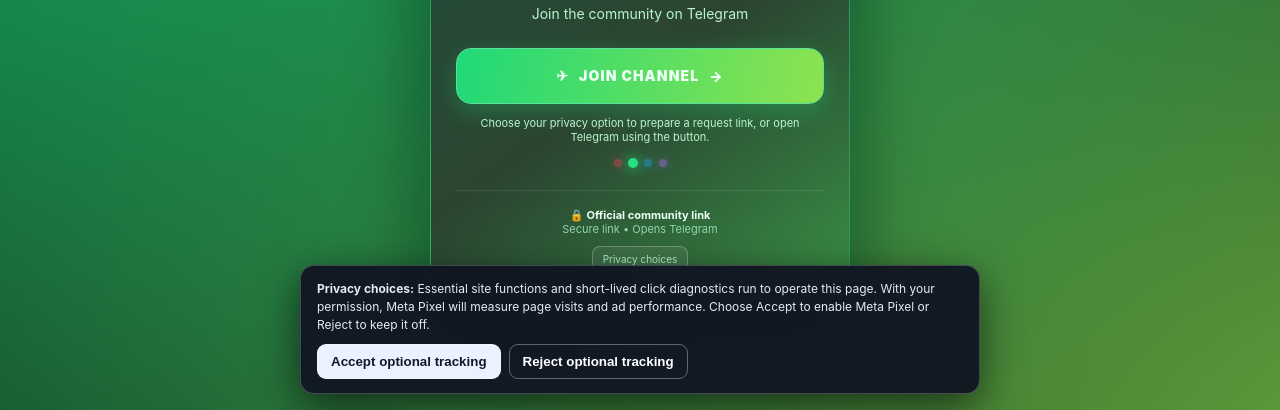
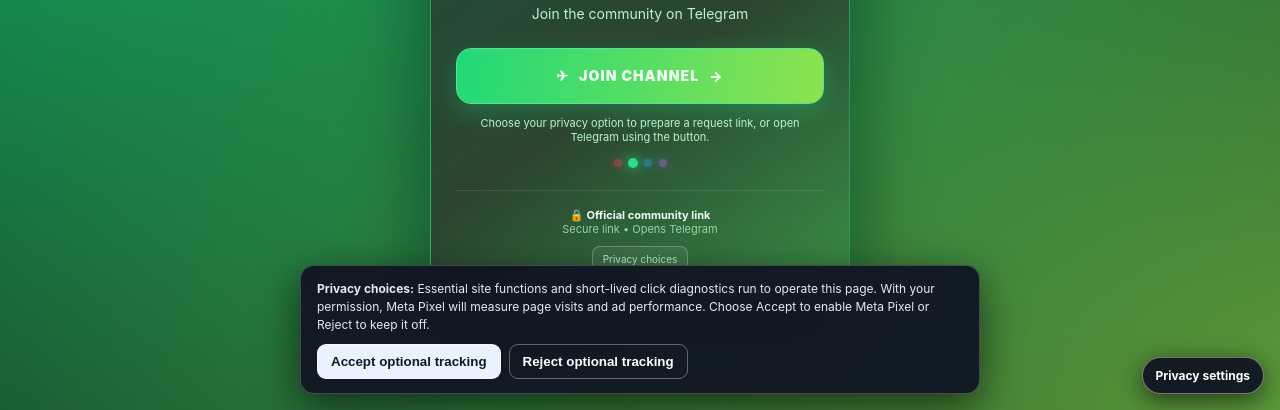
Before and after one commit to ji3505486-tech/mishraisback, a plain HTML site: page index.html in a window 1280 px wide. Shown: the part 390-800 px from the top of the page. Drawn offline with Linux system fonts and the light colour scheme.

Commit message:
Make privacy choices always accessible

```diff
--- a/index.html
+++ b/index.html
@@ -89,6 +89,7 @@
   .privacy-reject { background:transparent;color:#fff; }
   @media (max-width:480px) { .privacy-consent {left:10px;right:10px;bottom:10px;padding:12px;} .privacy-actions button {flex:1;} }
   .privacy-settings-button { margin-top:10px;padding:6px 10px;border:1px solid #ffffff45;border-radius:8px;background:#ffffff12;color:var(--mutedText);font:inherit;font-size:10px;cursor:pointer; }
+  .privacy-settings-floating { position:fixed;z-index:9998;right:16px;bottom:16px;padding:10px 13px;border:1px solid #ffffff66;border-radius:999px;background:#101522f2;color:#fff;font:700 12px Inter,system-ui,sans-serif;box-shadow:0 6px 24px #0009;cursor:pointer; }
 
 </style>
 
@@ -132,6 +133,8 @@
   </div>
   <div class="footer">🔒 <b>Official community link</b><br>Secure link • Opens Telegram<br><button class="privacy-settings-button" id="privacySettings" type="button">Privacy choices</button></div>
 </main>
+
+<button class="privacy-settings-floating" id="privacySettingsFloating" type="button">Privacy settings</button>
 
 <section class="privacy-consent" id="privacyConsent" role="dialog" aria-label="Privacy and tracking choices" aria-live="polite" hidden>
   <p><strong>Privacy choices:</strong> Essential site functions and short-lived click diagnostics run to operate this page. With your permission, Meta Pixel will measure page visits and ad performance. Choose Accept to enable Meta Pixel or Reject to keep it off.</p>
@@ -180,6 +183,7 @@
   document.getElementById('acceptTracking').addEventListener('click', () => setTrackingConsent('accepted'));
   document.getElementById('rejectTracking').addEventListener('click', () => setTrackingConsent('rejected'));
   document.getElementById('privacySettings').addEventListener('click', () => { consentPanel.hidden = false; });
+  document.getElementById('privacySettingsFloating').addEventListener('click', () => { consentPanel.hidden = false; });
 
   const colors = [
     {a:'#ff3b55', b:'#ff7a45', glow:'rgba(255,59,85,.32)', bg:['#170610','#35101f','#080d1b'], tint:'rgba(255,59,85,.13)', text:'#fff0f3', muted:'#ffd0d9', soft:'#e5a9b5'},
```
